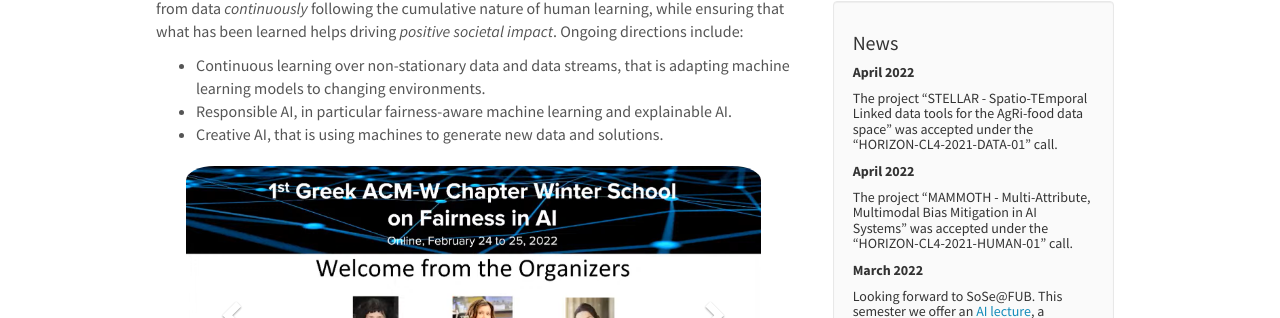
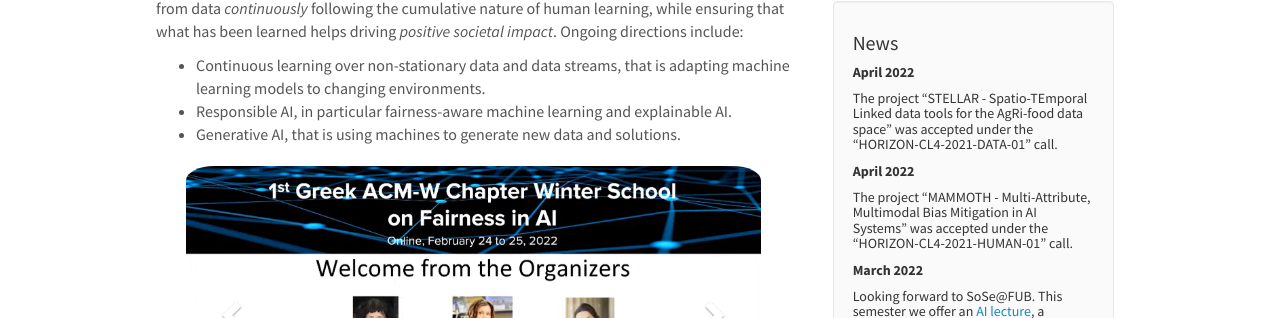
Before and after one commit to AIML-research/AIML-research.github.io, a Jekyll site: the page built from _pages/home.md, in a window 1280 px wide. Shown: the part 182-500 px from the top of the page. Built offline with Jekyll 4.4.1, drawn with Linux system fonts in a browser that asks for light colours; nearby versions of some CDN libraries.

Commit message:
Update home.md

```diff
--- a/_pages/home.md
+++ b/_pages/home.md
@@ -11,7 +11,7 @@ Welcome to the AIML group at the [Institute of Computer Science](https://www.mi.
 Our aim is to design intelligent algorithms that learn from data *continuously* following the cumulative nature of human learning, while ensuring that what has been learned helps driving *positive societal impact*. Ongoing directions include:
 - Continuous learning over non-stationary data and data streams, that is adapting machine learning models to changing environments.
 - Responsible AI, in particular fairness-aware machine learning and explainable AI.
-- Creative AI, that is using machines to generate new data and solutions.
+- Generative AI, that is using machines to generate new data and solutions.
 
 <div markdown="0" id="carousel" class="carousel slide" data-ride="carousel" data-interval="4000" data-pause="hover" >
     <!-- Menu -->
```
